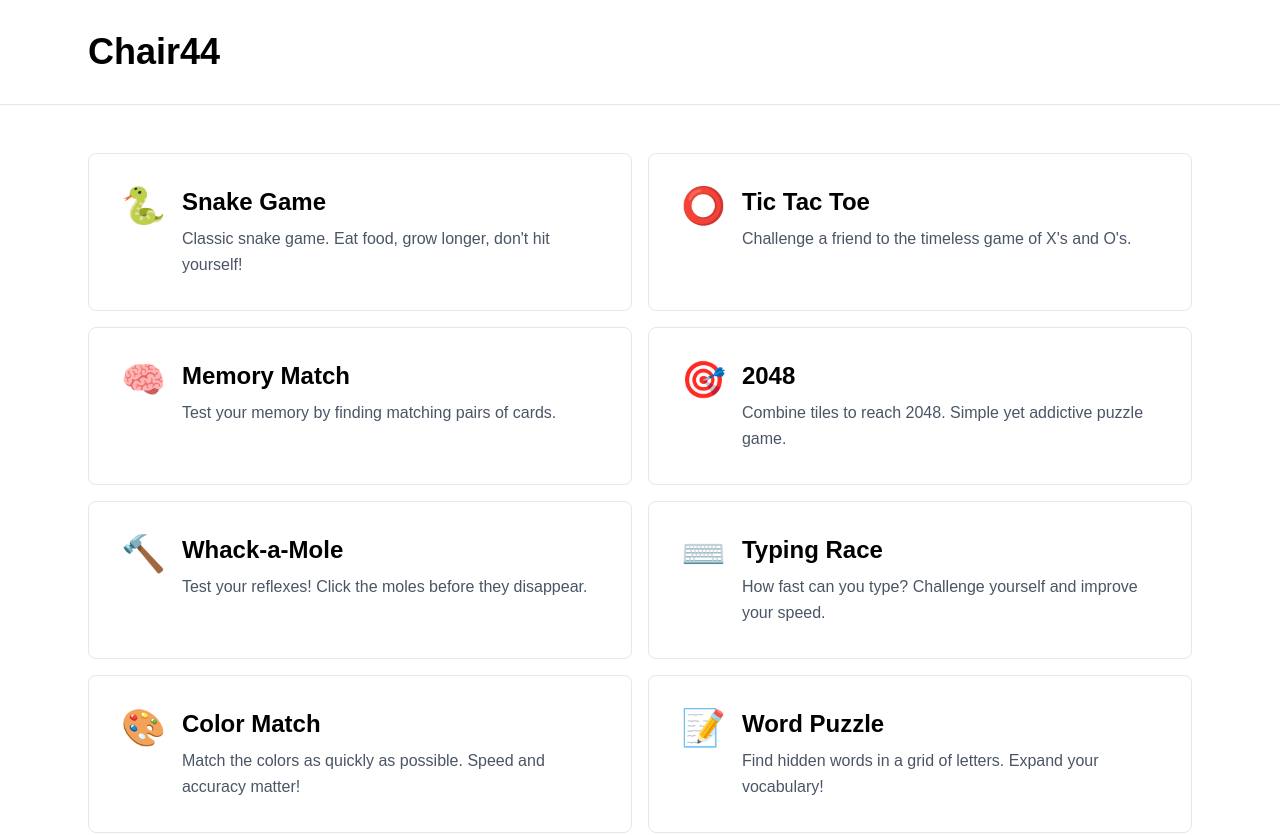
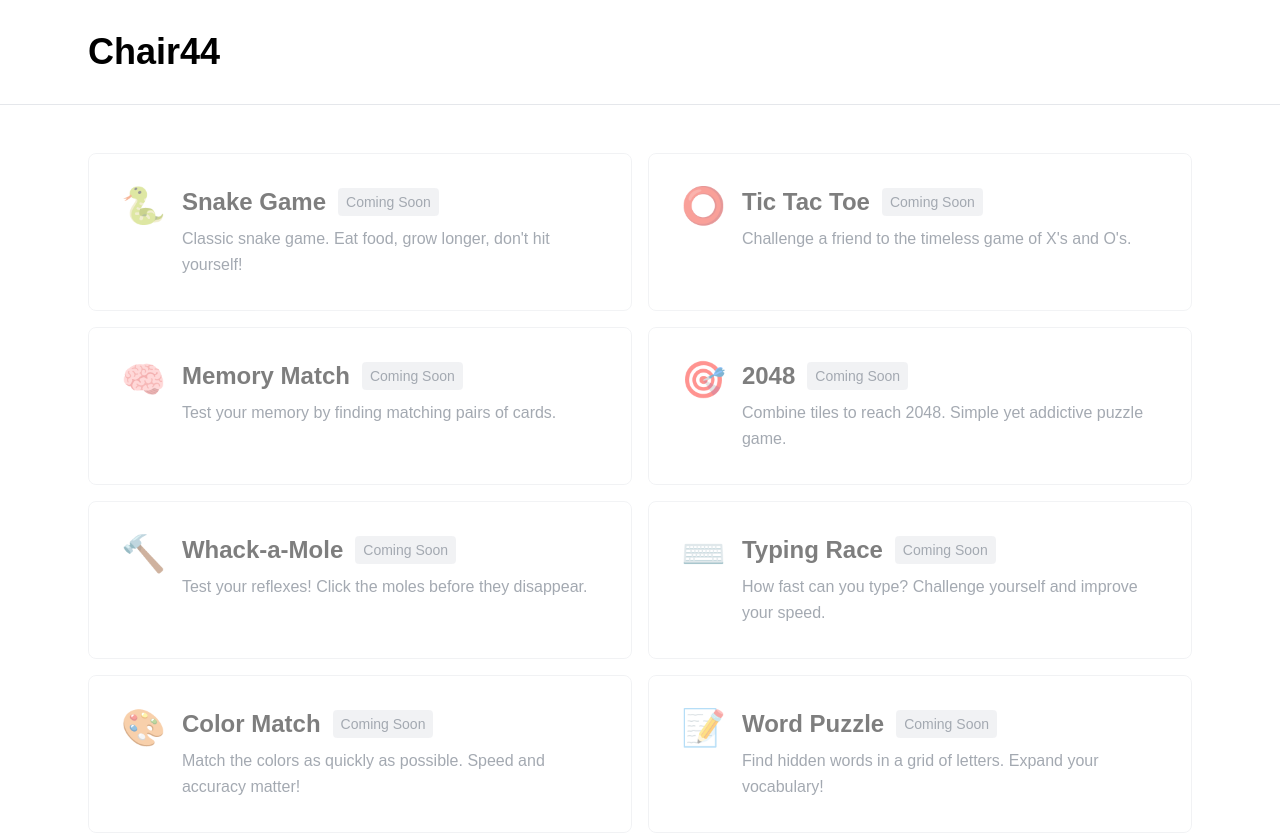
Before and after one commit to vkrv/chair44, a Next.js app: page / in a window 1280 px wide. Shown: the top 835 px of the page. Built offline with nearby package versions, Linux system fonts and the light colour scheme.

Commit message:
feat: add availability status to games and update rendering logic

```diff
--- a/app/page.tsx
+++ b/app/page.tsx
@@ -5,6 +5,7 @@
   title: string;
   description: string;
   emoji: string;
+  available: boolean;
 }
 
 const games: Game[] = [
@@ -12,49 +13,57 @@
     id: "snake",
     title: "Snake Game",
     description: "Classic snake game. Eat food, grow longer, don't hit yourself!",
-    emoji: "🐍"
+    emoji: "🐍",
+    available: false
   },
   {
     id: "tic-tac-toe",
     title: "Tic Tac Toe",
     description: "Challenge a friend to the timeless game of X's and O's.",
-    emoji: "⭕"
+    emoji: "⭕",
+    available: false
   },
   {
     id: "memory-match",
     title: "Memory Match",
     description: "Test your memory by finding matching pairs of cards.",
-    emoji: "🧠"
+    emoji: "🧠",
+    available: false
   },
   {
     id: "2048",
     title: "2048",
     description: "Combine tiles to reach 2048. Simple yet addictive puzzle game.",
-    emoji: "🎯"
+    emoji: "🎯",
+    available: false
   },
   {
     id: "whack-a-mole",
     title: "Whack-a-Mole",
     description: "Test your reflexes! Click the moles before they disappear.",
-    emoji: "🔨"
+    emoji: "🔨",
+    available: false
   },
   {
     id: "typing-race",
     title: "Typing Race",
     description: "How fast can you type? Challenge yourself and improve your speed.",
-    emoji: "⌨️"
+    emoji: "⌨️",
+    available: false
   },
   {
     id: "color-match",
     title: "Color Match",
     description: "Match the colors as quickly as possible. Speed and accuracy matter!",
-    emoji: "🎨"
+    emoji: "🎨",
+    available: false
   },
   {
     id: "word-puzzle",
     title: "Word Puzzle",
     description: "Find hidden words in a grid of letters. Expand your vocabulary!",
-    emoji: "📝"
+    emoji: "📝",
+    available: false
   }
 ];
 
@@ -73,7 +82,9 @@
       {/* Games Grid */}
       <main className="max-w-6xl mx-auto px-6 py-12">
         <div className="grid grid-cols-1 md:grid-cols-2 gap-4">
-          {games.map((game) => (
+          {games.map((game) => {
+            if (game.available) {
+              return (
                 <Link
                   key={game.id}
                   href={`/games/${game.id}`}
@@ -93,7 +104,35 @@
                     </div>
                   </div>
                 </Link>
-          ))}
+              );
+            }
+
+            return (
+              <div
+                key={game.id}
+                className="block p-8 border border-gray-200 dark:border-gray-800 rounded-lg opacity-50 cursor-not-allowed"
+              >
+                <div className="flex items-start gap-4">
+                  <div className="text-4xl flex-shrink-0">
+                    {game.emoji}
+                  </div>
+                  <div className="flex-1 min-w-0">
+                    <div className="flex items-center gap-3 mb-2">
+                      <h2 className="text-2xl font-semibold text-black dark:text-white">
+                        {game.title}
+                      </h2>
+                      <span className="text-sm px-2 py-1 rounded bg-gray-200 dark:bg-gray-800 text-gray-600 dark:text-gray-400">
+                        Coming Soon
+                      </span>
+                    </div>
+                    <p className="text-gray-600 dark:text-gray-400 leading-relaxed">
+                      {game.description}
+                    </p>
+                  </div>
+                </div>
+              </div>
+            );
+          })}
         </div>
       </main>
 
```
Lines whose indentation alone changed are shown as unchanged.
